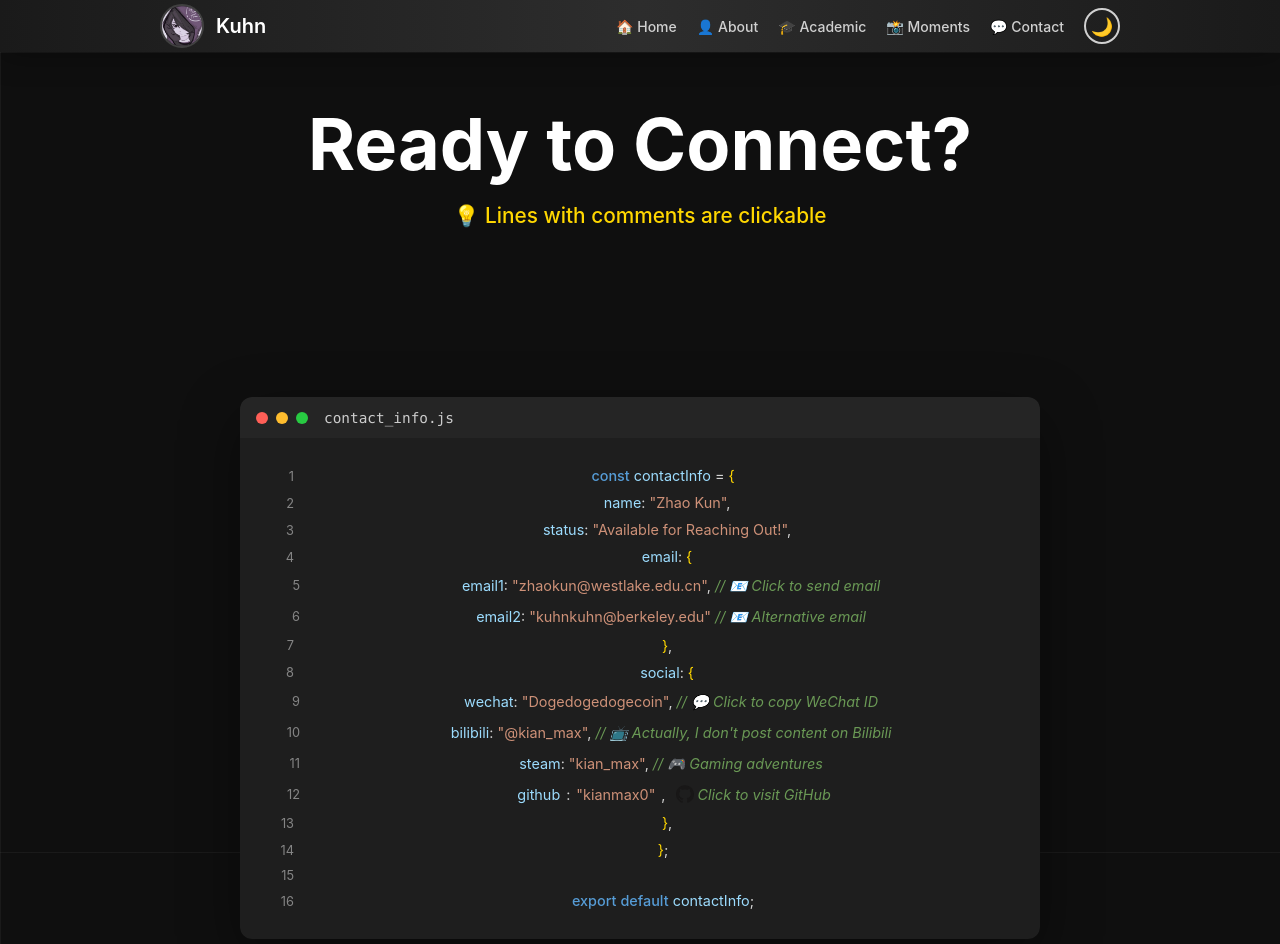
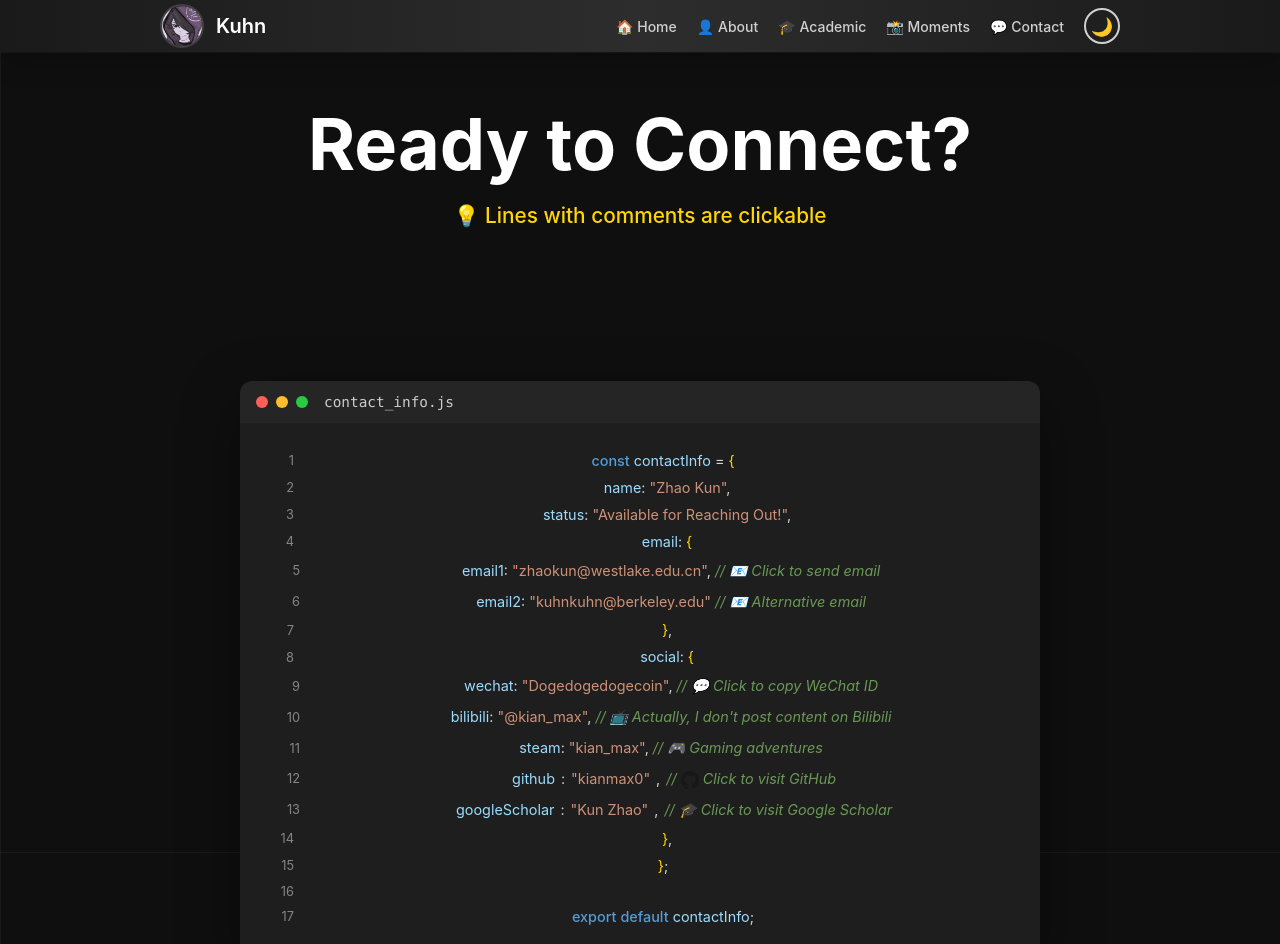
Before and after one commit to kianmax0/kuhn-personal-website, a React (Vite) app: page /contact in a window 1280 px wide. Shown: the top 944 px of the page. Built offline with nearby package versions, Linux system fonts and the light colour scheme.

Commit message:
fix: unify comment style and labels for GitHub and Google Scholar in Contact page

```diff
--- a/client/src/components/pages/Academic.jsx
+++ b/client/src/components/pages/Academic.jsx
@@ -25,10 +25,10 @@
           <div className="articles-list articles-spaced">
             <article className="article-card">
               <div className="publication-status">
-                <span className="status-badge accepted">✅ Accepted</span>
+                <span className="status-badge published">✅ Published</span>
               </div>
               <h3>Visualizing genetic information flow in Space and Time</h3>
-              <p className="article-date">2025-11-11</p>
+              <p className="article-date">Nov 21, 2025</p>
               <p className="article-journal">Science China Life Sciences</p>
               <p>
                 This review synthesizes the historical development, underlying
@@ -37,15 +37,17 @@
                 and optimal applications.
               </p>
               <a
-                href="#"
-                onClick={(e) => {
-                  e.preventDefault();
-                  alert(
-                    "📄 Paper Status: Accepted for Publication\n\n🎉 This paper has been accepted by Science China Life Sciences and is currently in the publication process.\n\n📅 Acceptance Date: November 11, 2025\n\n⏳ Status: Awaiting final publication and DOI assignment\n\nThe full text will be available once the journal completes the publication process."
-                  );
+                href="https://doi.org/10.1007/s11427-025-3158-6"
+                target="_blank"
+                rel="noopener noreferrer"
+                className="article-doi-link"
+                style={{
+                  color: "#166534",
+                  fontWeight: 600,
+                  wordBreak: "break-all",
                 }}
               >
-                Read more →
+                DOI: https://doi.org/10.1007/s11427-025-3158-6
               </a>
             </article>
           </div>
--- a/client/src/components/pages/Contact.jsx
+++ b/client/src/components/pages/Contact.jsx
@@ -241,63 +241,112 @@
                     handleLinkClick("https://github.com/kianmax0")
                   )
                 }
-                style={{ display: "flex", alignItems: "center" }}
+                style={{
+                  display: "flex",
+                  alignItems: "center",
+                  justifyContent: "center",
+                }}
               >
                 <span className="line-number">12</span>
                 <span
                   className="code-text"
-                  style={{ display: "flex", alignItems: "center", gap: 6 }}
+                  style={{
+                    display: "flex",
+                    alignItems: "center",
+                    gap: 6,
+                    justifyContent: "center",
+                    width: "100%",
+                  }}
                 >
                   &nbsp;&nbsp;&nbsp;&nbsp;
                   <span className="property">github</span>
                   <span className="operator">:</span>{" "}
                   <span className="string">"kianmax0"</span>
                   <span className="punctuation">,</span>
-                  <span
-                    className="comment"
-                    style={{ display: "flex", alignItems: "center", gap: 4 }}
-                  >
+                  <span className="comment">
+                    {" "}
+                    //{" "}
                     <span
                       style={{
-                        display: "flex",
-                        alignItems: "center",
-                        marginLeft: 4,
+                        display: "inline-flex",
+                        verticalAlign: "middle",
                       }}
                     >
                       <GithubIcon size={18} color="#181717" />
-                    </span>
-                    <span>Click to visit GitHub</span>
+                    </span>{" "}
+                    Click to visit GitHub
                   </span>
                 </span>
               </div>
 
-              {/* Line 13: Social section end */}
+              {/* Line 13: Google Scholar */}
+              <div
+                className={`code-line clickable ${
+                  selectedLine === 13 ? "selected" : ""
+                }`}
+                onClick={() =>
+                  handleLineClick(13, () =>
+                    handleLinkClick(
+                      "https://scholar.google.com/citations?user=MFsbreQAAAAJ&hl=en"
+                    )
+                  )
+                }
+                style={{
+                  display: "flex",
+                  alignItems: "center",
+                  justifyContent: "center",
+                }}
+              >
+                <span className="line-number">13</span>
+                <span
+                  className="code-text"
+                  style={{
+                    display: "flex",
+                    alignItems: "center",
+                    gap: 6,
+                    justifyContent: "center",
+                    width: "100%",
+                  }}
+                >
+                  &nbsp;&nbsp;&nbsp;&nbsp;
+                  <span className="property">googleScholar</span>
+                  <span className="operator">:</span>{" "}
+                  <span className="string">"Kun Zhao"</span>
+                  <span className="punctuation">,</span>
+                  <span className="comment">
+                    {" "}
+                    // 🎓 Click to visit Google Scholar
+                  </span>
+                </span>
+              </div>
+
+              {/* Line 14: Social section end */}
               <div className="code-line">
-                <span className="line-number">13</span>
+                <span className="line-number">14</span>
                 <span className="code-text">
                   &nbsp;&nbsp;<span className="bracket">{"}"}</span>
                   <span className="punctuation">,</span>
                 </span>
               </div>
 
-              {/* Line 14: Object end */}
+              {/* Line 15: Object end */}
               <div className="code-line">
-                <span className="line-number">14</span>
+                <span className="line-number">15</span>
                 <span className="code-text">
                   <span className="bracket">{"}"}</span>
                   <span className="punctuation">;</span>
                 </span>
               </div>
 
-              {/* Line 15: Empty line */}
+              {/* Line 16: Empty line */}
               <div className="code-line">
-                <span className="line-number">15</span>
+                <span className="line-number">16</span>
                 <span className="code-text"></span>
               </div>
 
-              {/* Line 16: Export statement */}
+              {/* Line 17: Export statement */}
               <div className="code-line">
-                <span className="line-number">16</span>
+                <span className="line-number">17</span>
                 <span className="code-text">
                   <span className="keyword">export</span>{" "}
                   <span className="keyword">default</span>{" "}
--- a/client/src/components/pages/Home.css
+++ b/client/src/components/pages/Home.css
@@ -1,3 +1,15 @@
+.scholar-button {
+  background: #4285f4;
+  color: #fff;
+  border: 2px solid #4285f4;
+}
+.scholar-button:hover {
+  background: #fff;
+  color: #4285f4;
+  border-color: #4285f4;
+  transform: translateY(-2px);
+  box-shadow: 0 4px 12px rgba(66, 133, 244, 0.15);
+}
 .github-button {
   background: #f5f5f5;
   color: #181717;
--- a/client/src/components/pages/Home.jsx
+++ b/client/src/components/pages/Home.jsx
@@ -8,12 +8,13 @@
   {
     id: 1,
     title: "Visualizing genetic information flow in Space and Time",
-    date: "2025-11-11",
+    date: "Nov 21, 2025",
     journal: "Science China Life Sciences",
     abstract:
       "This review synthesizes the historical development, underlying principles, and technicalimplementations of dynamic DNA and RNA imaging approaches, comparing their capabilities, limitations, and optimal applications.",
-    status: "accepted",
-    statusText: "Accepted",
+    status: "published",
+    statusText: "Published",
+    doi: "https://doi.org/10.1007/s11427-025-3158-6",
   },
 ];
 
@@ -133,17 +134,21 @@
                   <p className="article-journal">{article.journal}</p>
                 )}
                 <p>{article.abstract}</p>
-                <a
-                  href="#"
-                  onClick={(e) => {
-                    e.preventDefault();
-                    alert(
-                      "📄 Paper Status: Accepted for Publication\n\n🎉 This paper has been accepted by Science China Life Sciences and is currently in the publication process.\n\n📅 Acceptance Date: November 11, 2025\n\n⏳ Status: Awaiting final publication and DOI assignment\n\nThe full text will be available once the journal completes the publication process."
-                    );
-                  }}
-                >
-                  Read more →
-                </a>
+                {article.doi && (
+                  <a
+                    href={article.doi}
+                    target="_blank"
+                    rel="noopener noreferrer"
+                    className="article-doi-link"
+                    style={{
+                      color: "#166534",
+                      fontWeight: 600,
+                      wordBreak: "break-all",
+                    }}
+                  >
+                    DOI: {article.doi}
+                  </a>
+                )}
               </article>
             ))}
           </div>
@@ -207,15 +212,6 @@
               <h3>Find me elsewhere</h3>
               <div className="social-buttons">
                 <a
-                  href="https://space.bilibili.com/256800766?spm_id_from=333.1007.0.0"
-                  target="_blank"
-                  rel="noopener noreferrer"
-                  className="social-button bilibili-button"
-                >
-                  <span className="social-icon">📺</span>
-                  <span>Bilibili</span>
-                </a>
-                <a
                   href="https://steamcommunity.com/profiles/76561198993237339/"
                   target="_blank"
                   rel="noopener noreferrer"
@@ -239,6 +235,27 @@
                   </span>
                   <span style={{ fontWeight: 600 }}>GitHub</span>
                 </a>
+                <a
+                  href="https://scholar.google.com/citations?user=MFsbreQAAAAJ&hl=en"
+                  target="_blank"
+                  rel="noopener noreferrer"
+                  className="social-button scholar-button"
+                  style={{ display: "flex", alignItems: "center", gap: 6 }}
+                >
+                  <span className="social-icon" style={{ fontSize: 20 }}>
+                    🎓
+                  </span>
+                  <span style={{ fontWeight: 600 }}>Google Scholar</span>
+                </a>
+                <a
+                  href="https://space.bilibili.com/256800766?spm_id_from=333.1007.0.0"
+                  target="_blank"
+                  rel="noopener noreferrer"
+                  className="social-button bilibili-button"
+                >
+                  <span className="social-icon">📺</span>
+                  <span>Bilibili</span>
+                </a>
               </div>
             </div>
           </div>
```
